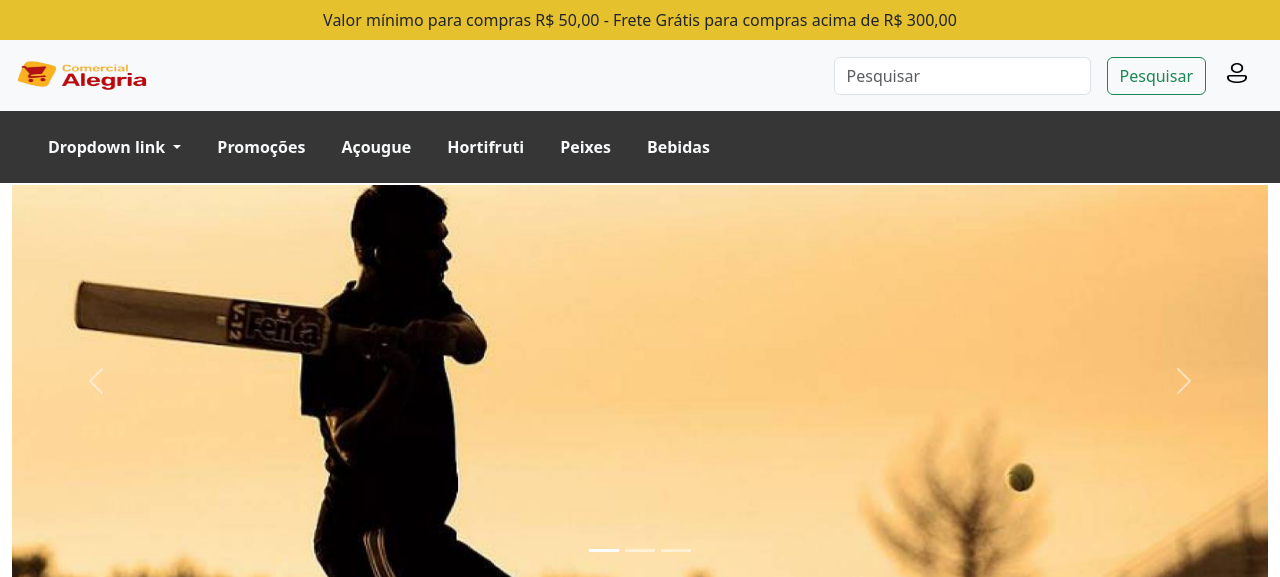
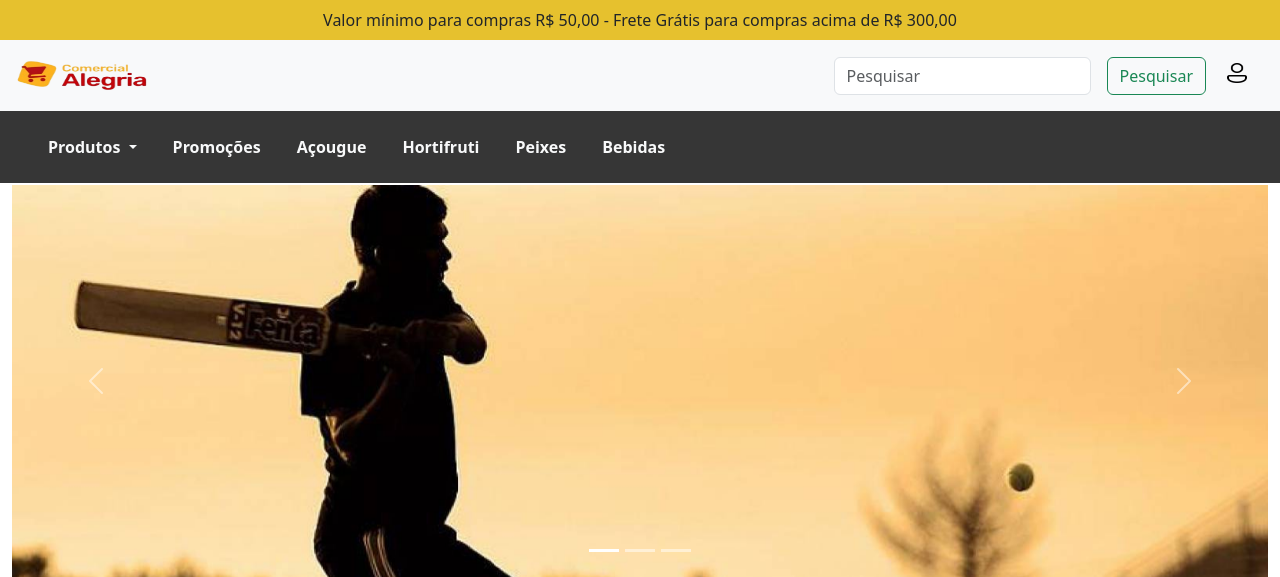
Before and after one commit to DerickDevCode/mercado-alegria, a Django app: page / in a window 1280 px wide. Shown: the top 577 px of the page. Run offline with Django 5.2, Linux system fonts and the light colour scheme; data that the repository does not hold is empty.

Commit message:
Adicionado exibição dos produtos no dropdown com context_processors

```diff
--- a/mercado/base/templates/base/base.html
+++ b/mercado/base/templates/base/base.html
@@ -50,12 +50,16 @@
                                 <a class="nav-link dropdown-toggle text-light" href="#" role="button"
                                    data-bs-toggle="dropdown"
                                    aria-expanded="false">
-                                    <b>Dropdown link</b>
+                                    <b>Produtos</b>
                                 </a>
                                 <ul class="dropdown-menu">
-                                    <li><a class="dropdown-item" href="#">Produtos</a></li>
-                                    <li><a class="dropdown-item" href="#">Another action</a></li>
-                                    <li><a class="dropdown-item" href="#">Something else here</a></li>
+                                    {% for produto in PRODUTOS %}
+                                    <li>
+                                        <a class="dropdown-item" href="{{ produto.get_absolute_url }}">
+                                            {{ produto.nome }}
+                                        </a>
+                                    </li>
+                                    {% endfor %}
                                 </ul>
                             </li>
                             <li class="nav-item" style="margin-right: 10px; margin-left: 10px">
--- /dev/null
+++ b/mercado/produtos/context_processors.py
@@ -0,0 +1,5 @@
+from mercado.produtos.models import Produto
+
+
+def listar_produtos_ordenados(slug):
+    return {'PRODUTOS': Produto.objects.order_by('slug').all()}
--- a/mercado/produtos/models.py
+++ b/mercado/produtos/models.py
@@ -17,7 +17,9 @@ class Produto(models.Model):
         return self.nome
 
     def get_absolute_url(self):
-        return reverse('produtos:produto', args=(self.slug,))
+        return reverse('produtos:produto', args=(self.categoria.departamento.slug,
+                                                 self.categoria.slug,
+                                                 self.slug,))
 
 
 class Categoria(models.Model):
--- a/mercado/produtos/templates/produtos/produto_detalhe.html
+++ b/mercado/produtos/templates/produtos/produto_detalhe.html
@@ -60,7 +60,7 @@
         <div class="row">
             <div class="col text-muted">
                 <h4><b>Descrição do Produto</b></h4>
-                <h5>{{ produto.descricao | default:'(Descrição do Produto Não Está Disponível)' }}</h5>
+                <h6>{{ produto.descricao | default:'(Descrição do Produto Não Está Disponível)' }}</h6>
             </div>
         </div>
     </div>
--- a/mercado/settings.py
+++ b/mercado/settings.py
@@ -71,6 +71,7 @@ TEMPLATES = [
                 'django.template.context_processors.request',
                 'django.contrib.auth.context_processors.auth',
                 'django.contrib.messages.context_processors.messages',
+                'mercado.produtos.context_processors.listar_produtos_ordenados',
             ],
         },
     },
--- a/mercado/urls.py
+++ b/mercado/urls.py
@@ -22,7 +22,7 @@ from django.urls import path, include
 urlpatterns = [
     path('admin/', admin.site.urls),
     path('', include('mercado.base.urls')),
-    path('produtos/', include('mercado.produtos.urls')),
+    path('', include('mercado.produtos.urls')),
 ]
 
 if settings.DEBUG:
```
Also changed, not shown: mercado/produtos/tests/test_produto_detalhe.py (+3 -3 lines).
